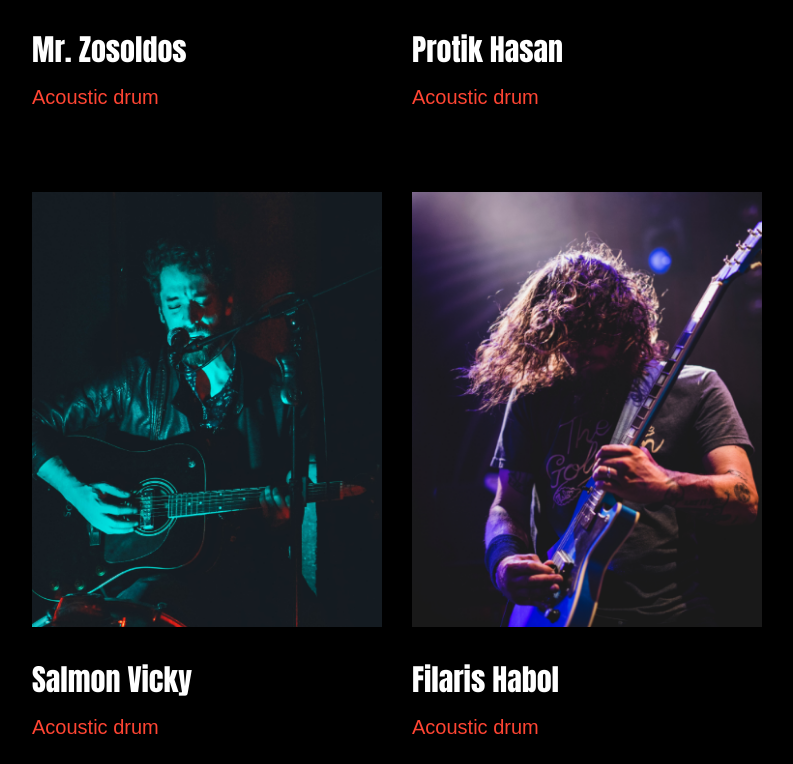
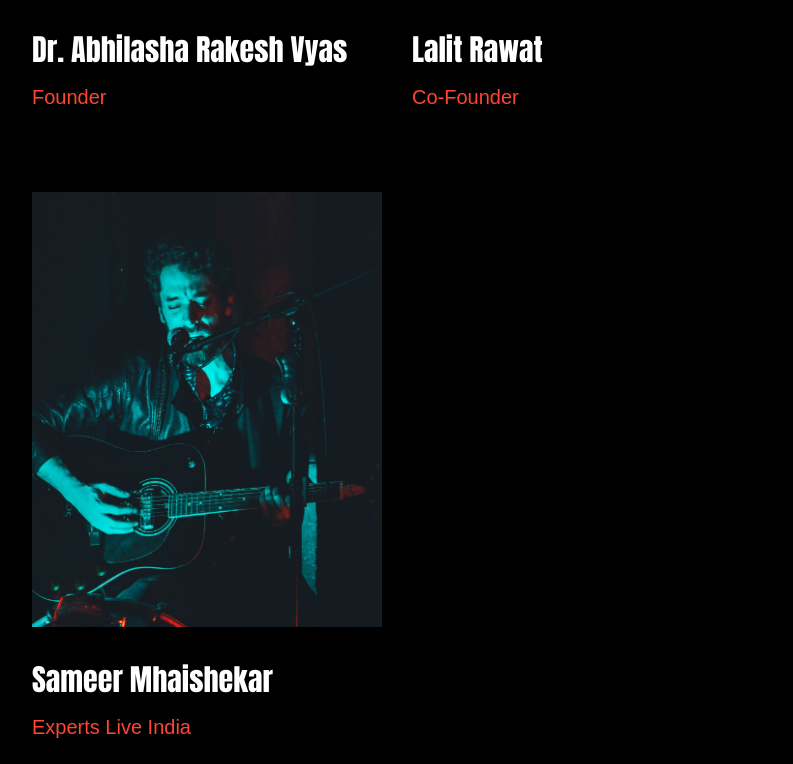
Before and after one commit to samikroy/event-website, a plain HTML site: page index.html in a window 1280 px wide. Shown: the part 1656-2420 px from the top of the page, without its empty margins (243-1036 px from the left). Drawn offline with Linux system fonts and the light colour scheme; some packages are replaced by stand-ins of ours; a web font is replaced by a local one.

Commit message:
Update index.html

```diff
--- a/index.html
+++ b/index.html
@@ -135,8 +135,8 @@
                                     <img src="img/performer/1.png" alt="">
                                 </div>
                                 <div class="performer_heading">
-                                    <h4>Mr. Zosoldos</h4>
-                                    <span>Acoustic drum</span>
+                                    <h4>Dr. Abhilasha Rakesh Vyas</h4>
+                                    <span>Founder</span>
                                 </div>
                             </div>
                         </div>
@@ -146,8 +146,8 @@
                                     <img src="img/performer/2.png" alt="">
                                 </div>
                                 <div class="performer_heading">
-                                    <h4>Protik Hasan</h4>
-                                    <span>Acoustic drum</span>
+                                    <h4>Lalit Rawat</h4>
+                                    <span>Co-Founder</span>
                                 </div>
                             </div>
                         </div>
@@ -157,13 +157,13 @@
                                     <img src="img/performer/3.png" alt="">
                                 </div>
                                 <div class="performer_heading">
-                                    <h4>Salmon Vicky</h4>
-                                    <span>Acoustic drum</span>
+                                    <h4>Sameer Mhaishekar</h4>
+                                    <span>Experts Live India</span>
                                 </div>
                             </div>
                         </div>
                         <div class="col-lg-6 col-md-6">
-                            <div   class="single_performer wow fadeInUp" data-wow-duration="1s" data-wow-delay=".6s">
+                            <!--<div   class="single_performer wow fadeInUp" data-wow-duration="1s" data-wow-delay=".6s">
                                 <div data-tilt class="thumb">
                                     <img src="img/performer/4.png" alt="">
                                 </div>
@@ -171,7 +171,7 @@
                                     <h4>Filaris Habol</h4>
                                     <span>Acoustic drum</span>
                                 </div>
-                            </div>
+                            </div>-->
                         </div>
                     </div>
                 </div>
```
